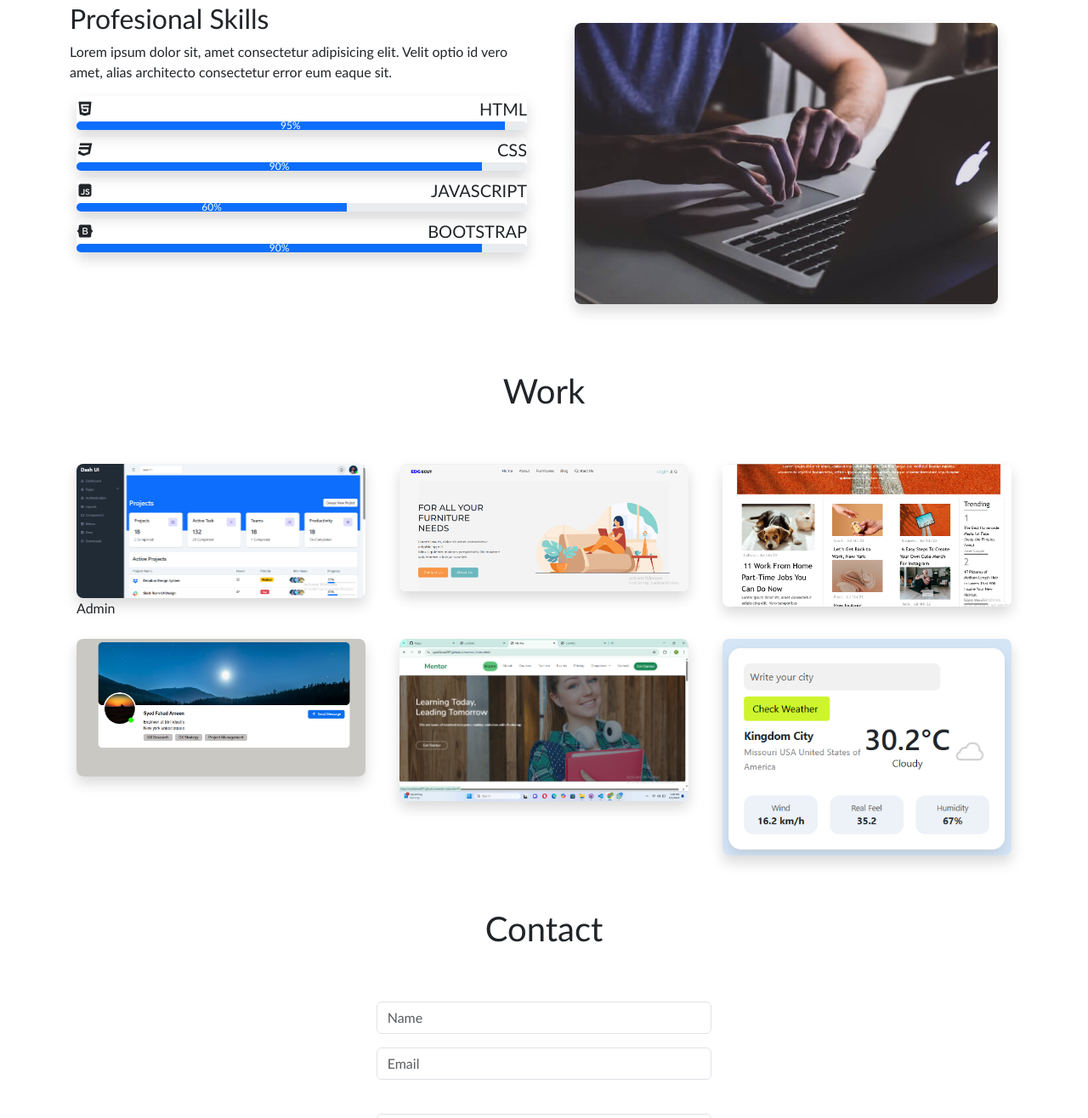
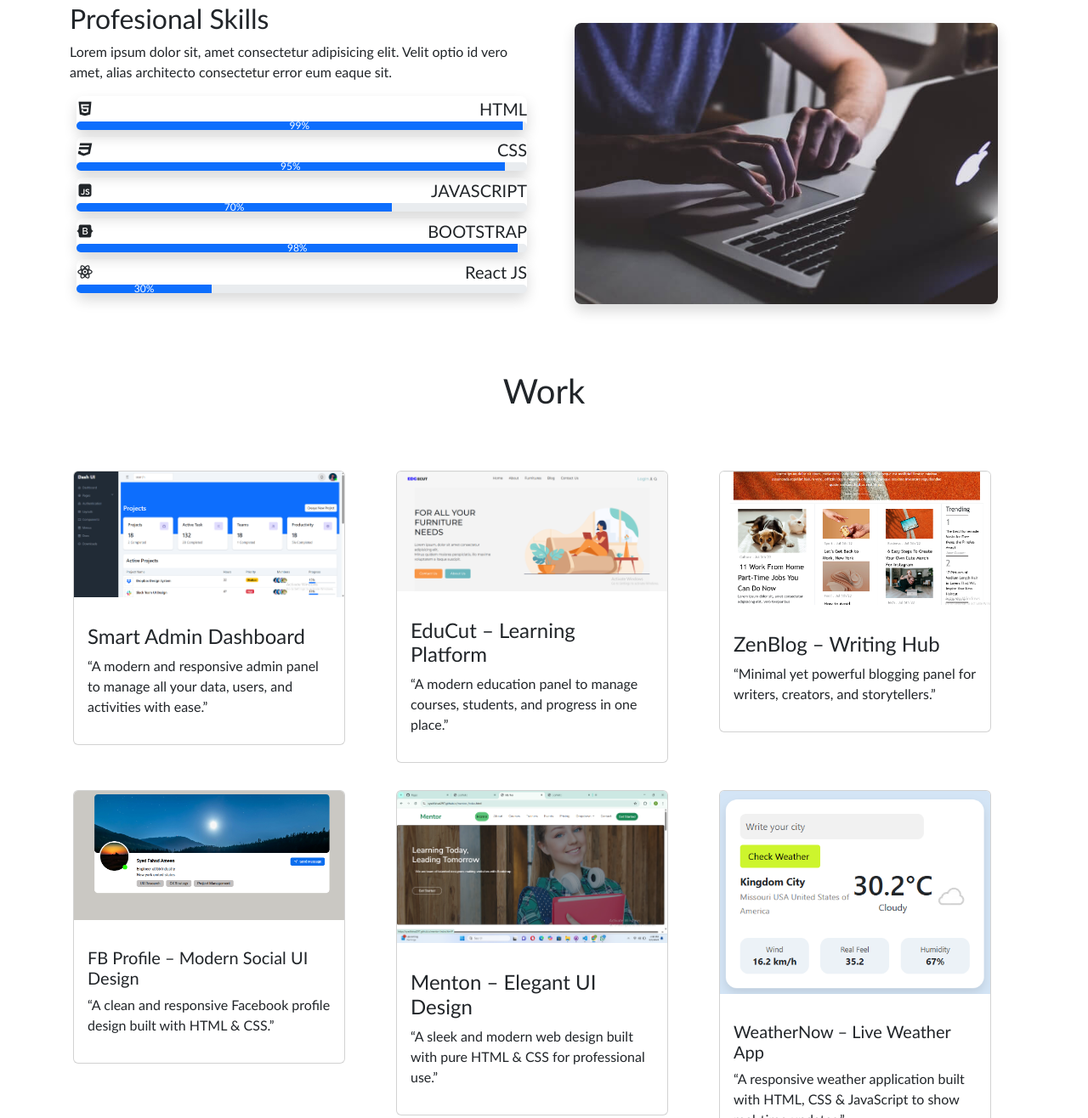
Before and after one commit to syedfahad297/syed-fahad-ameen, a plain HTML site: page index.html in a window 1280 px wide. Shown: the part 1410-2726 px from the top of the page at 85% size. Drawn offline with nearby package versions, Linux system fonts and the light colour scheme.

Commit message:
now updata

```diff
--- a/assets/css/style.css
+++ b/assets/css/style.css
@@ -33,5 +33,6 @@ body{
 }
 .i-h:hover{
   transform:scale(1.1);
+  transition: 1s;
   z-index:1 ;
 }
--- a/index.html
+++ b/index.html
@@ -57,14 +57,14 @@
                 <div class="col-md-6">
                     <div class="center" data-aos="fade-up" data-aos-duration="2200">
                         <h1>Hi,<br>
-                            I'am <span class="">Fahad Ameen</span><br>
+                            I'am <span class="">Syed Fahad Ameen</span><br>
                             Web Designer</h1>
-                        <button type="button"
-                            class="btn btn-outline-primary rounded-4 m-4 p-2 w-25 fs-4">Contact</button>
-                            <a href="./assets/img/cv.jpg"download><button type="button"
-                            class="btn btn-outline-primary rounded-4 m-2 p-2 w-25 fs-4">View CV</button>
-                    </a>
-                        </div>
+                        <a href="#Contact"><button type="button"
+                                class="btn btn-outline-primary rounded-4 m-4 p-2 w-25 fs-4">Contact</button></a>
+                        <a href="./assets/img/cv.jpg" download><button type="button"
+                                class="btn btn-outline-primary rounded-4 m-2 p-2 w-25 fs-4">View CV</button>
+                        </a>
+                    </div>
                     <div class="icon d-flex gap-2 m-3 justify-content-end" data-aos="fade-up" data-aos-duration="2300">
                         <a href="https://wa.me/+923047246637" class="nav-link fs-2"><i class="ri-whatsapp-line"></i></a>
                         <a href="#" class="nav-link fs-2"><i class="ri-facebook-circle-fill"></i></a>
@@ -90,11 +90,10 @@
                     <div class="m-lg-3">
                         <div class="center">
                             <h1 class="mb-4" data-aos="fade-up" data-aos-duration="2300">I'am Fahad</h1>
-                            <p class="p" data-aos="fade-up" data-aos-duration="2300">Lorem, ipsum dolor sit amet
-                                consectetur adipisicing elit. Voluptate cum
-                                expedita quo culpa
-                                tempora, assumenda, quis fugiat ut voluptates soluta, aut earum nemo recusandae cumque
-                                perferendis! Recusandae alias accusamus atque.</p>
+                            <p class="p" data-aos="fade-up" data-aos-duration="2300">Full Stack Developer with 4+ years
+                                of hands-on experience in designing, developing, and maintaining scalable web
+                                applications. Proficient in both front-end and back-end technologies including
+                                JavaScript, React, Node.js, Express, and MongoDB.</p>
                         </div>
                     </div>
                 </div>
@@ -113,16 +112,16 @@
                         architecto consectetur error eum eaque sit.</p>
                     <div class="rounded-3 shadow m-2" data-aos="fade-up" data-aos-duration="2300">
                         <span class=" d-flex justify-content-between fs-5"> <i class="ri-html5-fill"></i>HTML</span>
-                        <div class="progress" role="progressbar" aria-label="Example 1px high" aria-valuenow="95"
+                        <div class="progress" role="progressbar" aria-label="Example 1px high" aria-valuenow="99"
                             aria-valuemin="63" aria-valuemax="100" style="height: 10px">
-                            <div class="progress-bar" style="width: 95%">95%</div>
+                            <div class="progress-bar" style="width: 99%">99%</div>
                         </div>
                     </div>
                     <div class="rounded-3 shadow m-2" data-aos="fade-up" data-aos-duration="2300">
                         <span class=" d-flex justify-content-between fs-5"> <i class="ri-css3-fill"></i>CSS</span>
-                        <div class="progress" role="progressbar" aria-label="Example 1px high" aria-valuenow="80"
+                        <div class="progress" role="progressbar" aria-label="Example 1px high" aria-valuenow="90"
                             aria-valuemin="63" aria-valuemax="100" style="height: 10px">
-                            <div class="progress-bar" style="width: 90%">90%</div>
+                            <div class="progress-bar" style="width: 95%">95%</div>
                         </div>
                     </div>
                     <div class="rounded-3 shadow m-2 fs-5" data-aos="fade-up" data-aos-duration="2300">
@@ -130,15 +129,24 @@
                             JAVASCRIPT</span>
                         <div class="progress" role="progressbar" aria-label="Example 1px high" aria-valuenow="40"
                             aria-valuemin="63" aria-valuemax="100" style="height: 10px">
-                            <div class="progress-bar" style="width: 60%">60%</div>
+                            <div class="progress-bar" style="width: 70%">70%</div>
                         </div>
                     </div>
                     <div class="rounded-3 shadow m-2" data-aos="fade-up" data-aos-duration="2300">
                         <span class=" d-flex justify-content-between fs-5"><i class="ri-bootstrap-fill"></i>
                             BOOTSTRAP</span>
+                        <div class="progress" role="progressbar" aria-label="Example 1px high" aria-valuenow="98"
+                            aria-valuemin="63" aria-valuemax="100" style="height: 10px">
+                            <div class="progress-bar" style="width: 98%">98%</div>
+                        </div>
+                    </div>
+                    <div class="rounded-3 shadow m-2" data-aos="fade-up" data-aos-duration="2300">
+                        <span class=" d-flex justify-content-between fs-5"><i class="ri-reactjs-line"></i>
+                            React JS
+                        </span>
                         <div class="progress" role="progressbar" aria-label="Example 1px high" aria-valuenow="90"
                             aria-valuemin="63" aria-valuemax="100" style="height: 10px">
-                            <div class="progress-bar" style="width: 90%">90%</div>
+                            <div class="progress-bar" style="width: 30%">30%</div>
                         </div>
                     </div>
                 </div>
@@ -157,40 +165,78 @@
                 <span class="fs-1">Work</span>
             </div>
             <div class="row">
-                <div class="col-md-4 i-h">
-                    <div class="m-lg-2" data-aos="fade-up" data-aos-duration="2300">
-                        <a href="https://syedfahad297.github.io/Admin/"><img src="./assets/img/work1.png" class="img-fluid rounded-3 shadow ">
-                        </a>
-                        <p>Admin</p>
+                <div class="col-md-4 i-h p-3 ">
+                    <div class="card" style="width: 20rem;" data-aos="fade-up" data-aos-duration="2300">
+                        <a href="https://syedfahad297.github.io/Admin/"><img src="./assets/img/work1.png"
+                                class="card-img-top" alt="..."></a>
+                        <div class="card-body">
+                            <p class="card-text">
+                            <h4>Smart Admin Dashboard</h4>
+                            “A modern and responsive admin panel to manage all your data, users, and activities with
+                            ease.”
+                            </p>
+                        </div>
                     </div>
                 </div>
-                <div class="col-md-4">
-                    <div class="m-lg-2" data-aos="fade-up" data-aos-duration="2300">
-                       <a href=" https://syedfahad297.github.io/EdgCut/"><img src="./assets/img/work2.png" class="img-fluid rounded-3 shadow i-h"></a>
+                <div class="col-md-4 i-h p-3">
+                    <div class="card" style="width: 20rem;" data-aos="fade-up" data-aos-duration="2300">
+                        <a href="https://syedfahad297.github.io/EdgCut/"><img src="./assets/img/work2.png"
+                                class="card-img-top img-fluid" alt="..."></a>
+                        <div class="card-body">
+                            <p class="card-text"><h4>EduCut – Learning Platform</h4>
+“A modern education panel to manage courses, students, and progress in one place.”
+
+</p>
+                        </div>
                     </div>
                 </div>
-                <div class="col-md-4">
-                    <div class="m-lg-2" data-aos="fade-up" data-aos-duration="2300">
-                       <a href=" https://syedfahad297.github.io/ZenBlog/"> <img src="./assets/img/work3.png" class="img-fluid rounded-3 shadow i-h"></a>
+                <div class="col-md-4 i-h p-3">
+                    <div class="card" style="width: 20rem;" data-aos="fade-up" data-aos-duration="2300">
+                        <a href=" https://syedfahad297.github.io/ZenBlog/"><img src="./assets/img/work3.png"
+                                class="card-img-top  img-fluid" alt="..."></a>
+                        <div class="card-body">
+                            <p class="card-text"><h4>ZenBlog – Writing Hub</h4>
+“Minimal yet powerful blogging panel for writers, creators, and storytellers.”
+</p>
+                        </div>
                     </div>
                 </div>
-                <div class="col-md-4">
-                    <div class="m-lg-2" data-aos="fade-up" data-aos-duration="2300">
-                      <a href="https://syedfahad297.github.io/profile/"><img src="./assets/img/work4.png" class="img-fluid rounded-3 shadow i-h"></a>
+                <div class="col-md-4 i-h p-3">
+                    <div class="card" style="width: 20rem;" data-aos="fade-up" data-aos-duration="2300">
+                        <a href="https://syedfahad297.github.io/profile/"><img src="./assets/img/work4.png"
+                                class="card-img-top img-fluid" alt="..."></a>
+                        <div class="card-body">
+                            <p class="card-text"><h5>FB Profile – Modern Social UI Design</h5>
+“A clean and responsive Facebook profile design built with HTML & CSS.”
+</p>
+                        </div>
                     </div>
                 </div>
-                <div class="col-md-4">
-                    <div class="m-lg-2" data-aos="fade-up" data-aos-duration="2300">
-                        <a href="https://syedfahad297.github.io/mentor-/index.html"><img src="./assets/img/Screenshot 2025-08-05 160823.png" class="img-fluid rounded-3 shadow i-h"></a>
+                <div class="col-md-4 i-h p-3">
+                    <div class="card" style="width: 20rem;" data-aos="fade-up" data-aos-duration="2300">
+                        <a href="https://syedfahad297.github.io/mentor-/index.html"><img
+                                src="./assets/img/Screenshot 2025-08-05 160823.png" class="card-img-top img-fluid" alt="..."></a>
+                        <div class="card-body">
+                            <p class="card-text"><h4> Menton – Elegant UI Design</h4>
+“A sleek and modern web design built with pure HTML & CSS for professional use.”
+</p>
+                        </div>
                     </div>
                 </div>
-                <div class="col-md-4">
-                    <div class="m-lg-2" data-aos="fade-up" data-aos-duration="2300">
-                        <a href="https://syedfahad297.github.io/Weather/"><img src="./assets/img/Screenshot 2025-07-24 214617.png" class="img-fluid rounded-3 shadow i-h"></a>
+                <div class="col-md-4 i-h p-3">
+                    <div class="card" style="width: 20rem;" data-aos="fade-up" data-aos-duration="2300">
+                        <a href="https://syedfahad297.github.io/Weather/"><img
+                                src="./assets/img/Screenshot 2025-07-24 214617.png" class="card-img-top img-fluid"
+                                alt="..."></a>
+                        <div class="card-body">
+                            <p class="card-text"><h5>WeatherNow – Live Weather App</h5>
+“A responsive weather application built with HTML, CSS & JavaScript to show real-time updates.”
+
+</p>
+                        </div>
                     </div>
                 </div>
             </div>
-        </div>
     </section>
     <section id="Contact">
         <div class="text-center m-5" data-aos="fade-up" data-aos-duration="2300">
@@ -210,7 +256,8 @@
                         <textarea class="form-control" id="exampleFormControlTextarea1" rows="7"></textarea>
                     </div>
                     <div class="d-flex justify-content-end" data-aos="fade-up" data-aos-duration="2300">
-                        <button type="button" class="btn btn-primary">Primary</button>
+                        <a href="https://wa.me/+923047246637"><button type="button"
+                                class="btn btn-primary">Primary</button></a>
                     </div>
                 </div>
             </div>
@@ -223,9 +270,11 @@
                     <div class="m-lg-3">
                         <a class="navbar-brand fs-2" href="#">F.A<span class="ba"> Codev</span></a>
                         <div class="icon d-flex gap-2 m-3 justify-content-center mb-3">
-                            <a href="#" class="nav-link fs-2"><i class="ri-whatsapp-line"></i></a>
+                            <a href="https://wa.me/+923047246637" class="nav-link fs-2"><i
+                                    class="ri-whatsapp-line"></i></a>
                             <a href="#" class="nav-link fs-2"><i class="ri-facebook-circle-fill"></i></a>
-                            <a href="#" class="nav-link fs-2"><i class="ri-github-fill"></i></a>
+                            <a href="https://github.com/syedfahad297" class="nav-link fs-2"><i
+                                    class="ri-github-fill"></i></a>
                         </div>
                         <p>© Bedimcode. All rigths reserved</p>
                     </div>
```
